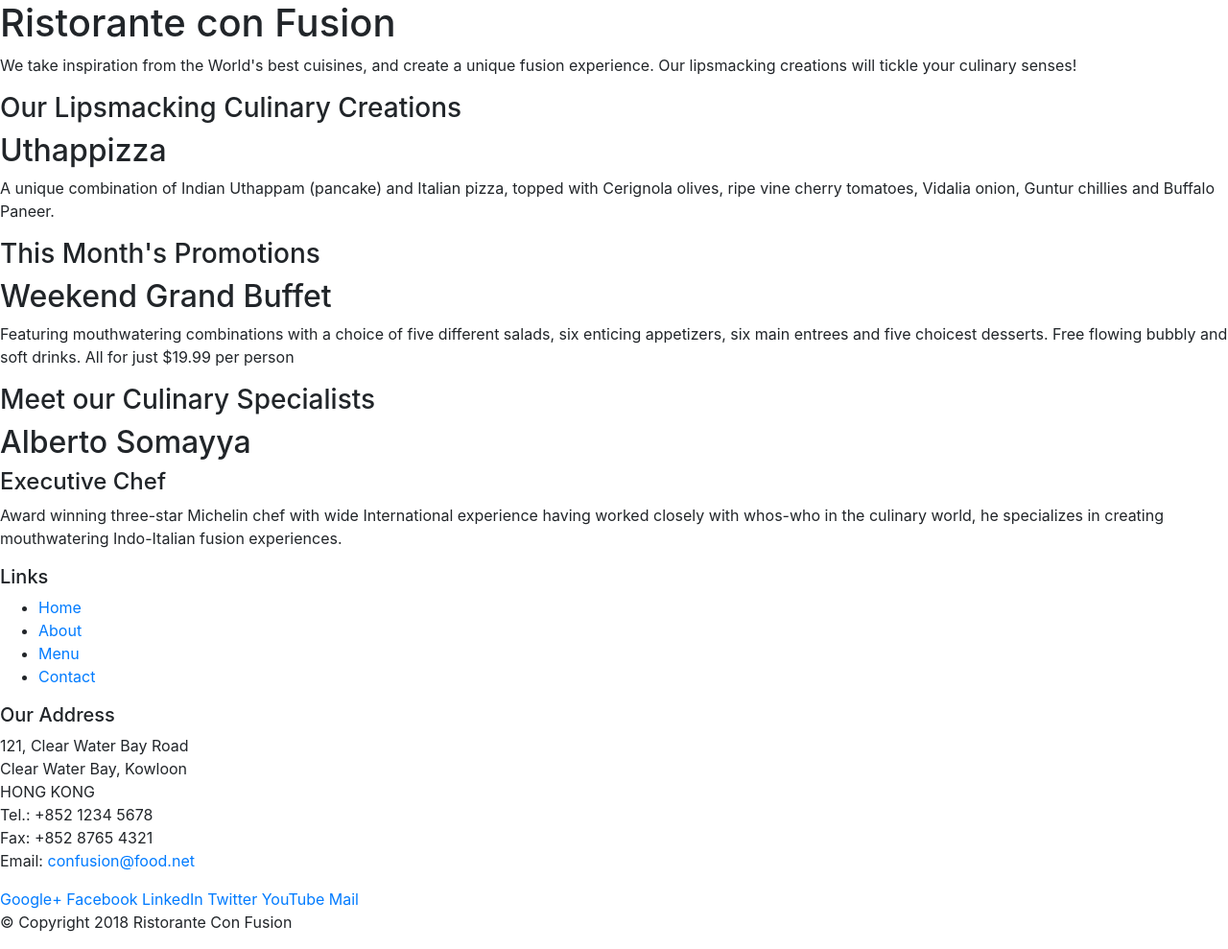
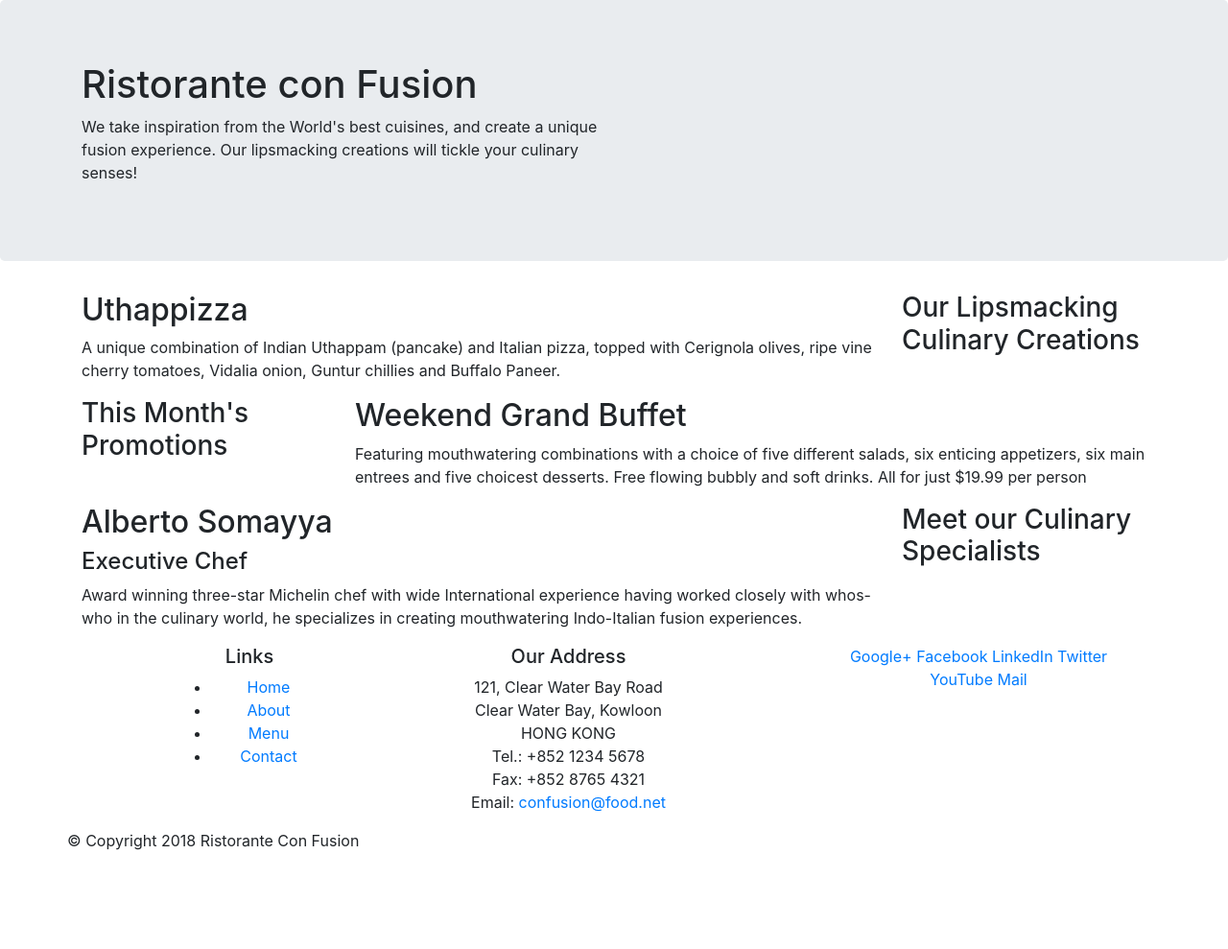
Before and after one commit to cbied/bootstrapNpmSetup, a website: page index.html in a window 1280 px wide. Shown: the whole page at 96% size. After the commit the page ends 904 px from the top, so only its background shows below. Drawn offline with nearby package versions, Linux system fonts and the light colour scheme.

Commit message:
grid update

```diff
--- a/index.html
+++ b/index.html
@@ -14,46 +14,46 @@
 
 <body>
 
-    <header>
-        <div>
-            <div>
-                <div>
+    <header class="jumbotron">
+        <div class="container">
+            <div class="row">
+                <div class="col-12 col-sm-6">
                     <h1>Ristorante con Fusion</h1>
                     <p>We take inspiration from the World's best cuisines, and create a unique fusion experience. Our lipsmacking creations will tickle your culinary senses!</p>
                 </div>
-                <div>
+                <div class="col-12 col-sm">
                 </div>
             </div>
         </div>
     </header>
 
-    <div>
-        <div>
-            <div>
+    <div class="container">
+        <div class="row">
+            <div class="col-12 col-sm-4 order-sm-last col-md-3">
                 <h3>Our Lipsmacking Culinary Creations</h3>
             </div>
-            <div>
+            <div class="col col-sm order-sm-first col-md">
                 <h2>Uthappizza</h2>
                 <p>A unique combination of Indian Uthappam (pancake) and Italian pizza, topped with Cerignola olives, ripe vine cherry tomatoes, Vidalia onion, Guntur chillies and Buffalo Paneer.</p>
             </div>
         </div>
 
 
-        <div>
-            <div>
+        <div class="row">
+            <div class="col-12 col-sm-4 col-md-3">
                 <h3>This Month's Promotions</h3>
             </div>
-            <div>
+            <div class="col col-sm col-md">
                 <h2>Weekend Grand Buffet</h2>
                 <p>Featuring mouthwatering combinations with a choice of five different salads, six enticing appetizers, six main entrees and five choicest desserts. Free flowing bubbly and soft drinks. All for just $19.99 per person </p>
             </div>
         </div>
 
-        <div>
-            <div>
+        <div class="row">
+            <div class="col-12 col-sm-4 order-sm-last col-md-3">
                 <h3>Meet our Culinary Specialists</h3>
             </div>
-            <div>
+            <div class="col col-sm order-sm-first col-md">
                 <h2>Alberto Somayya</h2>
                 <h4>Executive Chef</h4>
                 <p>Award winning three-star Michelin chef with wide International experience having worked closely with whos-who in the culinary world, he specializes in creating mouthwatering Indo-Italian fusion experiences. </p>
@@ -62,9 +62,9 @@
     </div>
 
     <footer>
-        <div>
-            <div>
-                <div>
+        <div class="container text-center">
+            <div class="row">
+                <div class="col-4 offset-1 col-sm-2">
                     <h5>Links</h5>
                     <ul>
                         <li><a href="#">Home</a></li>
@@ -73,7 +73,7 @@
                         <li><a href="#">Contact</a></li>
                     </ul>
                 </div>
-                <div>
+                <div class="col-7 col-sm-5">
                     <h5>Our Address</h5>
                     <address>
 		              121, Clear Water Bay Road<br>
@@ -84,8 +84,8 @@
 		              Email: <a href="mailto:confusion@food.net">confusion@food.net</a>
 		           </address>
                 </div>
-                <div>
-                    <div>
+                <div class="col-12 col-sm-4">
+                    <div class="col-auto">
                         <a href="http://google.com/+">Google+</a>
                         <a href="http://www.facebook.com/profile.php?id=">Facebook</a>
                         <a href="http://www.linkedin.com/in/">LinkedIn</a>
@@ -95,7 +95,7 @@
                     </div>
                 </div>
            </div>
-           <div>
+           <div class="row align-content-center">
                 <div>
                     <p>© Copyright 2018 Ristorante Con Fusion</p>
                 </div>
```
